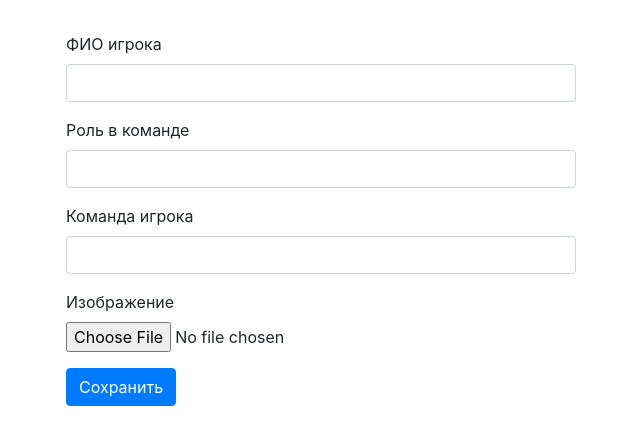
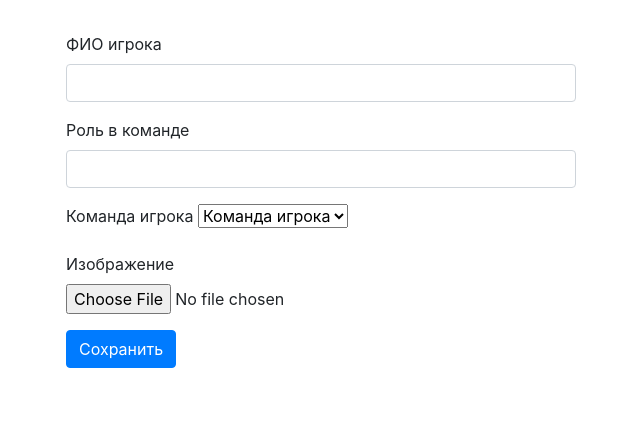
Before and after one commit to Leveofan97/Hospital, a CodeIgniter 4 app: template app/Views/player/create.php in a window 1280 px wide. Shown: the part 58-503 px from the top of the page, without its empty margins (319-959 px from the left). Run offline with PHP 8.4 and a stand-in for CodeIgniter, Linux system fonts and the light colour scheme; the template is opened without the code that fills it, so the values that code supplies are empty; some libraries are stand-ins or nearby versions.

Commit message:
Update create.php

```diff
--- a/app/Views/player/create.php
+++ b/app/Views/player/create.php
@@ -23,7 +23,13 @@
         </div>
         <div class="form-group">
             <label for="Amplua">Команда игрока</label>
-            <input type="text" class="form-control <?= ($validation->hasError('id_team')) ? 'is-invalid' : ''; ?>" name="id_team">
+
+            <select class="form-select"  name="id_team" aria-label="Default select example">
+                <option selected>Команда игрока</option>
+                <option value="1">One</option>
+                <option value="2">Two</option>
+                <option value="3">Three</option>
+            </select>
             <div class="invalid-feedback">
                 <?= $validation->getError('id_team') ?>
             </div>
```
